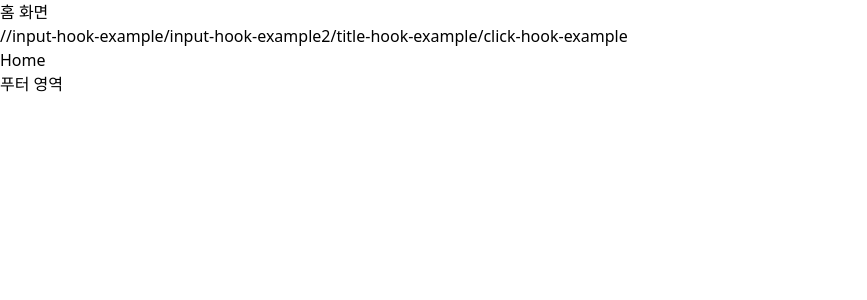
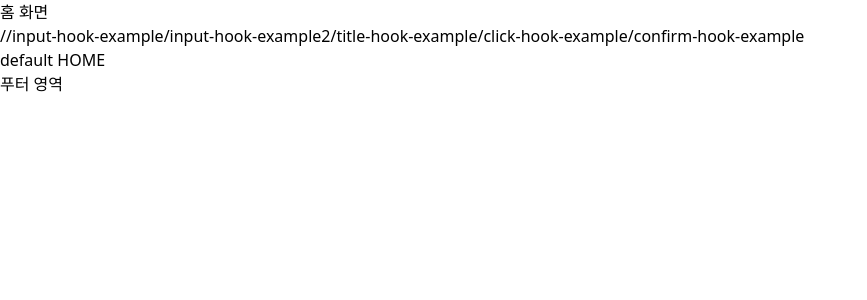
Before and after one commit to gitjoyoung/react-study-custom-hooks, a React (Vite) app: page / in a window 1280 px wide. Shown: the top 300 px of the page, without its empty margins (0-867 px from the left). Built offline with nearby package versions, Linux system fonts and the light colour scheme.

Commit message:
feat: 승인처리 훅 생성

```diff
--- a/src/component/Header/Header.tsx
+++ b/src/component/Header/Header.tsx
@@ -8,6 +8,7 @@ export default function Header() {
     ROUTE.INPUT_HOOK_EXAMPLE2,
     ROUTE.TITLE_HOOK_EXAMPLE,
     ROUTE.ClICK_HOOK_EXAMPLE,
+    ROUTE.CONFIRM_HOOK_EXAMPLE,
   ];
   return (
     <div className="bg-green-400 py-3 ">
--- a/src/constant/route.ts
+++ b/src/constant/route.ts
@@ -4,4 +4,5 @@ export const ROUTE = {
   INPUT_HOOK_EXAMPLE2: "/input-hook-example2",
   TITLE_HOOK_EXAMPLE: "/title-hook-example",
   ClICK_HOOK_EXAMPLE: "/click-hook-example",
+  CONFIRM_HOOK_EXAMPLE: "/confirm-hook-example",
 };
--- /dev/null
+++ b/src/hooks/useConfirm.ts
@@ -0,0 +1,14 @@
+export const useConfirm = (
+  message: string,
+  callback: () => void,
+  rejection: () => void
+) => {
+  const comnfrimAction = () => {
+    if (window.confirm(message)) {
+      callback();
+    } else {
+      rejection();
+    }
+  };
+  return comnfrimAction;
+};
--- a/src/main.tsx
+++ b/src/main.tsx
@@ -8,6 +8,7 @@ import InputHookExample2 from "./pages/InputHookExample2/InputHookExample2.tsx";
 import { ROUTE } from "./constant/route.ts";
 import TitleHookExmple from "./pages/TitleHookExmple/TitleHookExmple.tsx";
 import ClickHookExample from "./pages/ClickHookExample/ClickHookExample.tsx";
+import ConfirmHookExample from "./pages/ConfirmHookExample/ConfirmHookExample.tsx";
 
 const router = createBrowserRouter([
   {
@@ -34,6 +35,10 @@ const router = createBrowserRouter([
         path: ROUTE.ClICK_HOOK_EXAMPLE,
         element: <ClickHookExample />,
       },
+      {
+        path: ROUTE.CONFIRM_HOOK_EXAMPLE,
+        element: <ConfirmHookExample />,
+      },
     ],
   },
 ]);
--- /dev/null
+++ b/src/pages/ConfirmHookExample/ConfirmHookExample.tsx
@@ -0,0 +1,14 @@
+import { useConfirm } from "@/hooks/useConfirm";
+
+export default function ConfirmHookExample() {
+  const deleteWorld = () => console.log("delete the world");
+  const abort = () => console.log("aborted");
+  const confirmDelete = useConfirm("Are you sure", deleteWorld, abort);
+
+  return (
+    <div>
+      <h1>승인 훅</h1>
+      <button onClick={confirmDelete}>Delete the world</button>
+    </div>
+  );
+}
--- a/src/pages/Home/Home.tsx
+++ b/src/pages/Home/Home.tsx
@@ -1,3 +1,7 @@
 export default function Home() {
-  return <div>Home</div>;
+  return (
+    <div>
+      <h1>default HOME</h1>
+    </div>
+  );
 }
```
